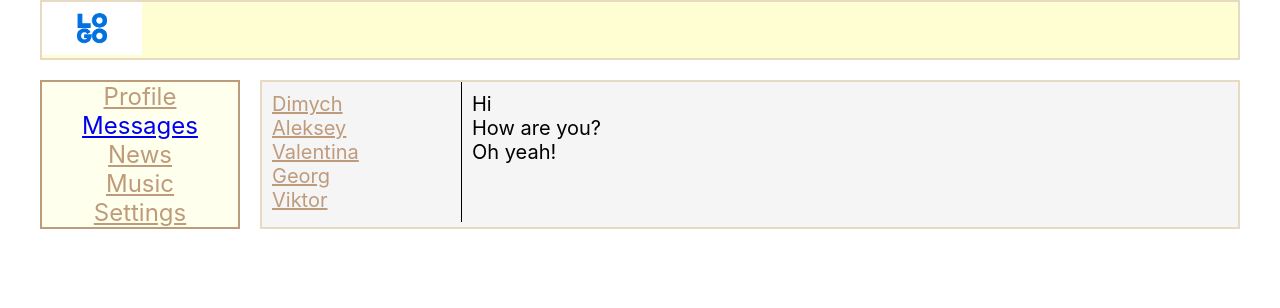
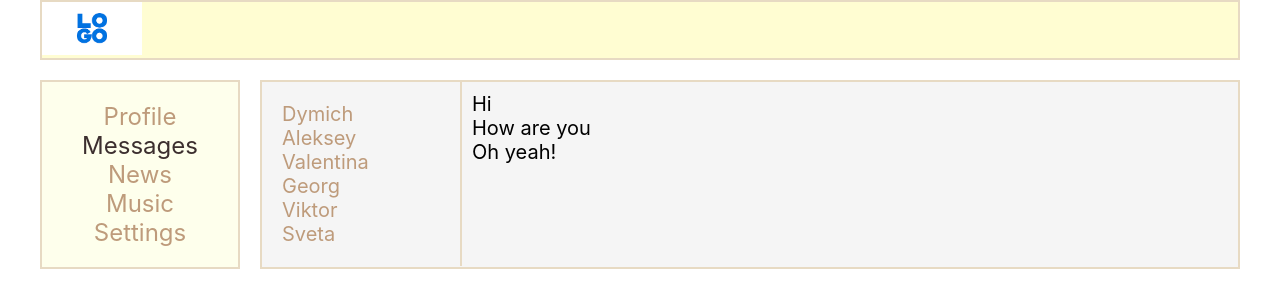
Before and after one commit to LumpenTea/ReactSocialMedia, a React (Create React App) app: page /dialogs in a window 1280 px wide. Shown: the top 308 px of the page. Built offline with nearby package versions, Linux system fonts and the light colour scheme.

Commit message:
lesson 25 map method

```diff
--- a/src/components/Dialogs/Dialogs.js
+++ b/src/components/Dialogs/Dialogs.js
@@ -4,21 +4,34 @@ import styles from './Dialogs.module.css';
 import Message from './Message';
 
 const Dialogs = () => {
+
+  const dialogsData = [
+    { user: 'Dymich', id: 1 },
+    { user: 'Aleksey', id: 2 },
+    { user: 'Valentina', id: 3 },
+    { user: 'Georg', id: 4 },
+    { user: 'Viktor', id: 5 },
+    { user: 'Sveta', id: 6 },
+  ];
+
+  const messagesData = [
+    { message: 'Hi', likeCount: 10 },
+    { message: 'How are you', likeCount: 5 },
+    { message: 'Oh yeah!', likeCount: 10 },
+  ]
+
+  let dialogs = dialogsData.map(value => <Dialog user={value.user} id={value.id} />);
+  let messages = messagesData.map(value => <Message message={value.message} likeCount={value.likeCount} />);
+
   return (
-      <div className={styles.dialogs}>
-        <div className={styles.dialogs_users}>
-            <Dialog user='Dimych' id='1' />
-            <Dialog user='Aleksey' id='3' />
-            <Dialog user='Valentina' id='4' />
-            <Dialog user='Georg' id='5' />
-            <Dialog user='Viktor' id='6' />
-        </div>
-        <div className={styles.dialogs_messages}>
-          <Message message='Hi' />
-          <Message message='How are you?' />
-          <Message message='Oh yeah!' />
-        </div>
+    <div className={styles.dialogs}>
+      <div className={styles.dialogs_users}>
+        {dialogs}
       </div>
+      <div className={styles.dialogs_messages}>
+        {messages}
+      </div>
+    </div>
   )
 }
 
--- a/src/components/Dialogs/Dialogs.module.css
+++ b/src/components/Dialogs/Dialogs.module.css
@@ -6,8 +6,8 @@
 
 .dialogs_users{
     grid-column: 1;
-    padding: 10px;
-    border-right: 1px solid black;
+    padding: 20px;
+    border-right: 2px solid #e7dac3;
 
 }
 
@@ -18,8 +18,10 @@
 
 .users_item{
     color: #be9b7b;
+    text-decoration: none;
 }
 
 .users_active{
     color: #3c2f2f;
+    text-decoration: none;
 }
--- a/src/components/Navbar/NavBar.js
+++ b/src/components/Navbar/NavBar.js
@@ -3,7 +3,7 @@ import { NavLink } from 'react-router-dom';
 
 const NavBar = () => {
     return (
-        <nav className={styles.nav}>
+        <nav className={`${styles.nav}`}>
             <div className={styles.item}>
                 <NavLink className={navData => navData.isActive ? styles.active : styles.item}
                     to='/profile'>Profile</NavLink>
--- a/src/components/Navbar/NavBar.module.css
+++ b/src/components/Navbar/NavBar.module.css
@@ -2,15 +2,18 @@
     grid-column: 1;
     grid-row: 3;
     background-color: #feffec;
-    border: 2px solid #be9b7b;
+    border: 2px solid #e7dac3;
+    padding: 20px;
     font-size: 24px;
     text-align: center;
 }
 
 .item{
     color: #be9b7b;
+    text-decoration: none;
 }
 
 .active{
-    color: c;
+    color: #3c2f2f;
+    text-decoration: none;
 }
--- a/src/components/RoutesComponent/RoutesComponent.js
+++ b/src/components/RoutesComponent/RoutesComponent.js
@@ -1,5 +1,5 @@
 import React from 'react';
-import { BrowserRouter, Route, Routes } from 'react-router-dom';
+import { Route, Routes } from 'react-router-dom';
 import Dialogs from '../Dialogs/Dialogs';
 import Music from '../Music/Music';
 import News from '../News/News';
@@ -9,11 +9,11 @@ import Settings from '../Settings/Settings';
 const RoutesComponent = () => {
     return (
         <Routes>
-            <Route path='/dialogs' element={<Dialogs />} />
+            <Route path='/dialogs/*' element={<Dialogs />} />
             <Route path='/profile' element={<Profile />} />
-            <Route path='/news' element={<News />} />
-            <Route path='/music' element={<Music />} />
-            <Route path='/settings' element={<Settings />} />
+            <Route path='/news/*' element={<News />} />
+            <Route path='/music/*' element={<Music />} />
+            <Route path='/settings/*' element={<Settings />} />
         </Routes>
 
     )
```
